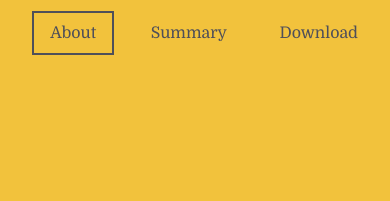
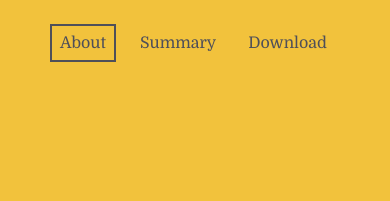
Before and after one commit to theReboot/westafricamedia, a Jekyll site: the page built from index.html, in a window 390 px wide. Shown: the top 201 px of the page. Built offline with Jekyll 4.4.1, drawn with Linux system fonts in a browser that asks for light colours.

Commit message:
Fixed menu scaling on mobile

```diff
--- a/css/main.scss
+++ b/css/main.scss
@@ -73,6 +73,11 @@ nav {
 
   @include media($mobile) {
     margin-top: 1.5rem;
+    padding: 0 5%;
+    display: flex;
+    justify-content: center;
+    align-items: center;
+    right: auto;
   }
 
   a {
@@ -80,6 +85,10 @@ nav {
     font-family: $domine;
     margin-left: 1rem;
     transition: .15s all ease;
+
+    @include media($mobile) {
+      padding: .5rem;
+    }
 
     &:link,
     &:active,
```
